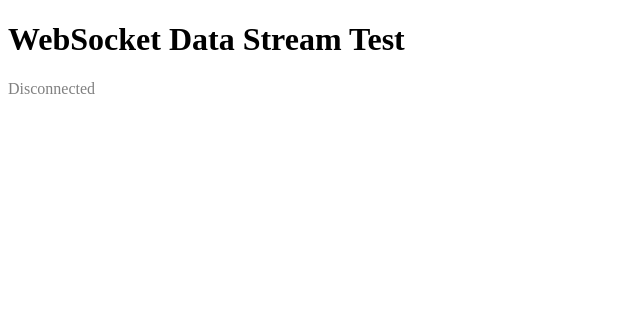
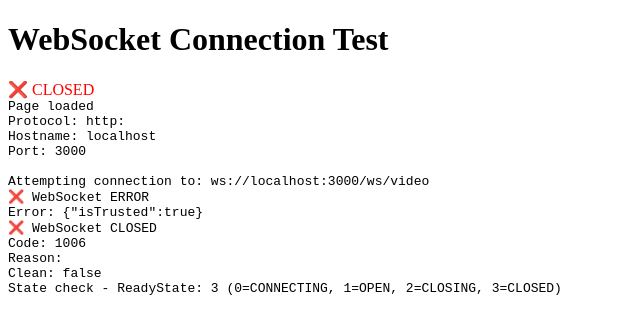
Before and after one commit to TakundaMabukwa/video, a website: page public/ws-test.html in a window 1280 px wide. Shown: the whole page, without its empty margins (0-640 px from the left). Drawn offline with Linux system fonts and the light colour scheme.

Commit message:
test websocket via live stream, ad ed logs for debigin

```diff
--- a/public/ws-test.html
+++ b/public/ws-test.html
@@ -4,37 +4,72 @@
   <title>WebSocket Test</title>
 </head>
 <body>
-  <h1>WebSocket Data Stream Test</h1>
-  <div id="status">Disconnected</div>
-  <div id="messages" style="margin-top:20px; font-family:monospace; white-space:pre;"></div>
+  <h1>WebSocket Connection Test</h1>
+  <div id="status">Testing...</div>
+  <div id="log" style="font-family: monospace; white-space: pre;"></div>
 
   <script>
-    const ws = new WebSocket('ws://164.90.182.2:3000/ws/data');
+    const log = document.getElementById('log');
     const status = document.getElementById('status');
-    const messages = document.getElementById('messages');
+
+    function addLog(msg) {
+      console.log(msg);
+      log.textContent += msg + '\n';
+    }
+
+    addLog('Page loaded');
+    addLog('Protocol: ' + window.location.protocol);
+    addLog('Hostname: ' + window.location.hostname);
+    addLog('Port: ' + (window.location.port || '3000'));
+
+    const protocol = window.location.protocol === 'https:' ? 'wss:' : 'ws:';
+    const host = window.location.hostname;
+    const port = window.location.port || '3000';
+    const wsUrl = `${protocol}//${host}:${port}/ws/video`;
+
+    addLog('\nAttempting connection to: ' + wsUrl);
+
+    const ws = new WebSocket(wsUrl);
 
     ws.onopen = () => {
-      status.textContent = 'Connected ✅';
+      status.textContent = '✅ CONNECTED';
       status.style.color = 'green';
+      addLog('✅ WebSocket OPEN');
+      addLog('ReadyState: ' + ws.readyState);
+
+      // Test subscribe
+      addLog('\nSending test subscribe...');
+      ws.send(JSON.stringify({
+        type: 'subscribe',
+        vehicleId: '013912345678',
+        channel: 1
+      }));
     };
 
     ws.onmessage = (event) => {
-      const msg = document.createElement('div');
-      msg.textContent = new Date().toISOString() + ' - ' + event.data;
-      messages.appendChild(msg);
-      messages.scrollTop = messages.scrollHeight;
+      addLog('📨 Message received: ' + event.data);
     };
 
     ws.onerror = (error) => {
-      status.textContent = 'Error ❌';
+      status.textContent = '❌ ERROR';
       status.style.color = 'red';
-      console.error('WebSocket error:', error);
+      addLog('❌ WebSocket ERROR');
+      addLog('Error: ' + JSON.stringify(error));
     };
 
-    ws.onclose = () => {
-      status.textContent = 'Disconnected';
-      status.style.color = 'gray';
+    ws.onclose = (event) => {
+      status.textContent = '❌ CLOSED';
+      status.style.color = 'red';
+      addLog('❌ WebSocket CLOSED');
+      addLog('Code: ' + event.code);
+      addLog('Reason: ' + event.reason);
+      addLog('Clean: ' + event.wasClean);
     };
+
+    // Check state every second
+    setInterval(() => {
+      addLog('State check - ReadyState: ' + ws.readyState + ' (0=CONNECTING, 1=OPEN, 2=CLOSING, 3=CLOSED)');
+    }, 5000);
   </script>
 </body>
 </html>
```
Also changed, not shown: public/live-stream.html (+19 -9 lines).
